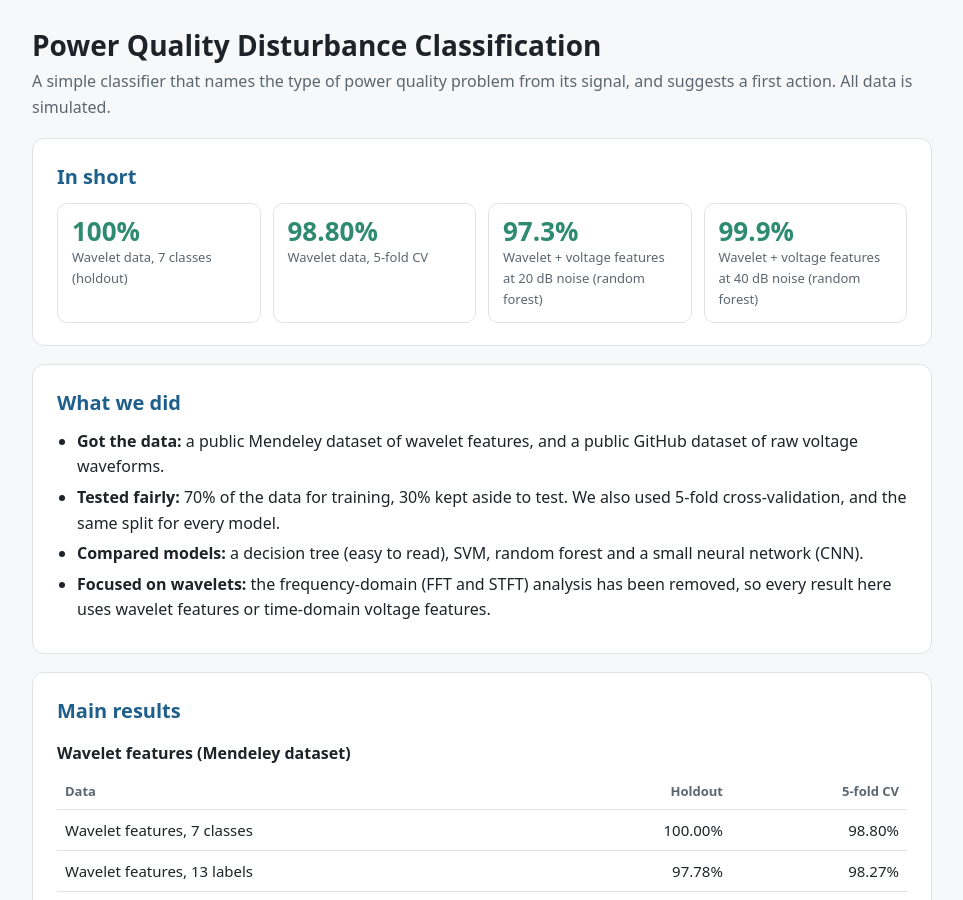
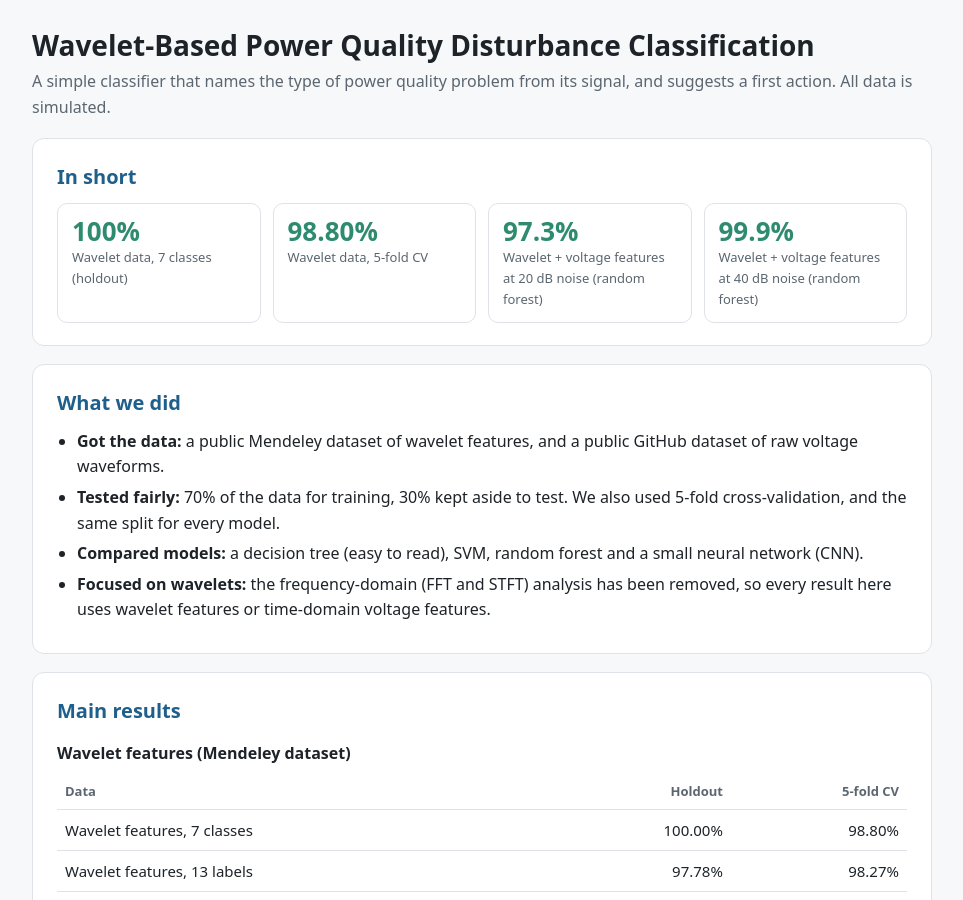
Before and after one commit to SumaAcharya/SumaAcharya.github.io, a Jekyll site: the page pq-classification/index.html, which Jekyll copies as it is, in a window 1280 px wide and 900 px high. Shown: the whole window, without its empty margins (158-1121 px from the left). Built offline with Jekyll 4.4.1, drawn with Linux system fonts in a browser that asks for light colours.

Commit message:
Webpage: wavelet-based project title
Co-Authored-By: Claude Haiku 5.5 <noreply@anthropic.com>
Claude-Session: https://claude.ai/code/session_01XgHpHjcXs9ZsT4pXBJ5wU2

```diff
--- a/pq-classification/index.html
+++ b/pq-classification/index.html
@@ -3,7 +3,7 @@
 <head>
 <meta charset="utf-8">
 <meta name="viewport" content="width=device-width, initial-scale=1">
-<title>PQ Disturbance Classification</title>
+<title>Wavelet-Based PQ Disturbance Classification</title>
 <style>
 :root { --bg: #f7f8fa; --panel: #ffffff; --ink: #1d2328; --muted: #5b6670; --rule: #dfe3e7; --accent: #1f5f8b; --accent2: #2e8b6f; --warn: #fff4e5; --warnline: #b8432a; color-scheme: light; }
 @media (prefers-color-scheme: dark) {
@@ -46,7 +46,7 @@ a { color: var(--accent); }
 <main>
 
 <header>
-  <h1>Power Quality Disturbance Classification</h1>
+  <h1>Wavelet-Based Power Quality Disturbance Classification</h1>
   <p class="lead">A simple classifier that names the type of power quality problem from its signal, and suggests a first action. All data is simulated.</p>
 </header>
 
```
